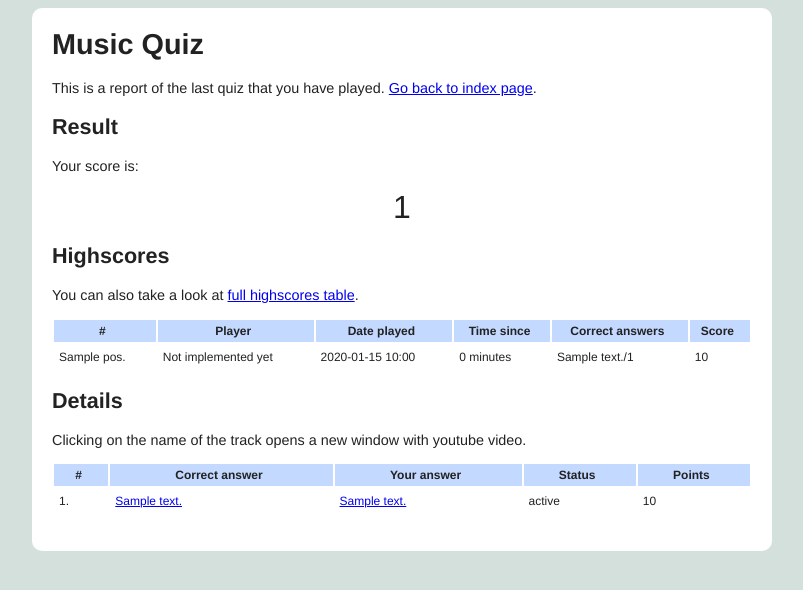
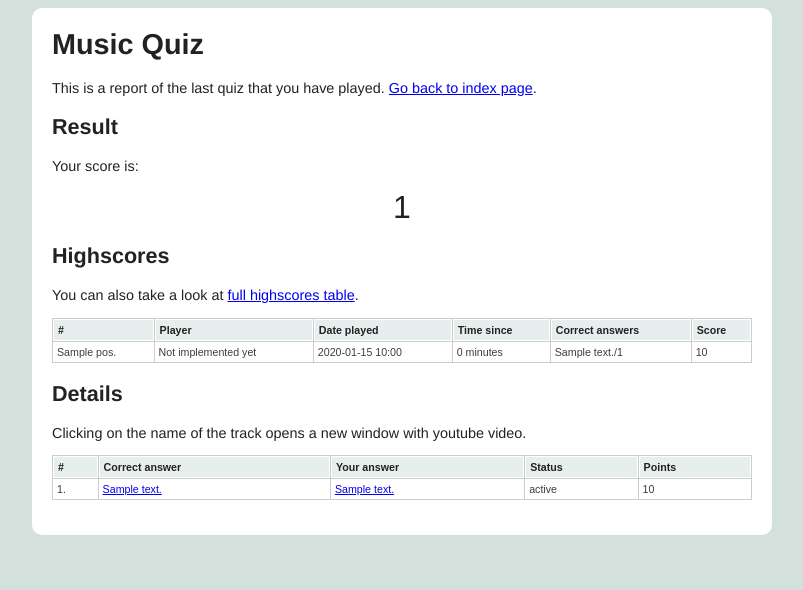
Before and after one commit to mariusd/musicquiz, a Django app: template src/musicquiz/templates/quiz/stats.html in a window 1280 px wide. Shown: the top 590 px of the page, without its empty margins (238-1041 px from the left). Run offline with Django 3.2, Linux system fonts and the light colour scheme; the template is opened without the code that fills it: most values are stand-ins (such as "Sample title", 1, 10 or a date in 2020).

Commit message:
Changed table css style to tablesorter theme

```diff
--- a/src/musicquiz/static/css/style.css
+++ b/src/musicquiz/static/css/style.css
@@ -36,16 +36,32 @@ body
 
 /* Tables
 -------------------------------------------------------------- */
+table {
+	font-family:arial;
+	background-color: #CDCDCD;
+	margin:10px 0pt 15px;
+	font-size: 8pt;
+	width: 100%;
+	text-align: left;
+}
 
-table       { font-size: 9pt;margin-bottom: 1.4em; width:100%; }
-th          { font-weight: bold; }
-thead th 		{ background: #c3d9ff; }
-th,td,caption { padding: 4px 10px 4px 5px; }
-tr.even td  { background: #e5ecf9; }
-tr.highlight td  { background: #E6EFC2; }
-tfoot       { font-style: italic; }
-caption     { background: #eee; }
+table thead tr th{
+	background-color: #e6EEEE;
+	border: 1px solid #FFF;
+	font-size: 8pt;
+	padding: 4px;
+}
 
+table tbody td {
+	color: #3D3D3D;
+	padding: 4px;
+	background-color: #FFF;
+	vertical-align: top;
+}
+
+table tbody tr.even td {
+	background-color:#F0F0F6;
+}
 
 #result a { color: #003366; }
 
--- a/src/musicquiz/templates/quiz/highscores.html
+++ b/src/musicquiz/templates/quiz/highscores.html
@@ -3,9 +3,9 @@
 {% block content %}
 <p><a href="{% url musicquiz.quiz.views.index %}">Go back to index page</a>.</p>
 <h2>Highscores</h2>
-<table>
+<table border="0" cellpadding="0" cellspacing="1">
+<thead>
 <tr>
-<thead>
     <th>#</th>
     <th>Player</th>
     <th>Date played</th>
--- a/src/musicquiz/templates/quiz/stats.html
+++ b/src/musicquiz/templates/quiz/stats.html
@@ -12,9 +12,9 @@
 <h2>Highscores</h2>
 <p>You can also take a look at
 <a href="{% url musicquiz.quiz.views.highscores %}">full highscores table</a>.</p>
-<table>
+<table border="0" cellpadding="0" cellspacing="1">
+<thead>
 <tr>
-<thead>
     <th>#</th>
     <th>Player</th>
     <th>Date played</th>
@@ -25,7 +25,7 @@
 </thead>
 <tbody>
 {% for pos, game in other_scores %}
-    <tr class="{% ifequal game this_game %}highlight{% endifequal %} {% cycle 'odd' 'even' %}">
+    <tr class="{% ifequal game this_game %}highlight {% endifequal %}{% cycle 'odd' 'even' %}">
         <td>{{ pos }}.</td>
         <td>Not implemented yet</td>
         <td>{{ game.date_started|date:'Y-m-d h:i' }}</td>
@@ -39,9 +39,9 @@
 
 <h2>Details</h2>
 <p>Clicking on the name of the track opens a new window with youtube video.</p>
-<table>
+<table border="0" cellpadding="0" cellspacing="1">
+<thead>
 <tr>
-<thead>
     <th>#</th>
     <th>Correct answer</th>
     <th>Your answer</th>
```
